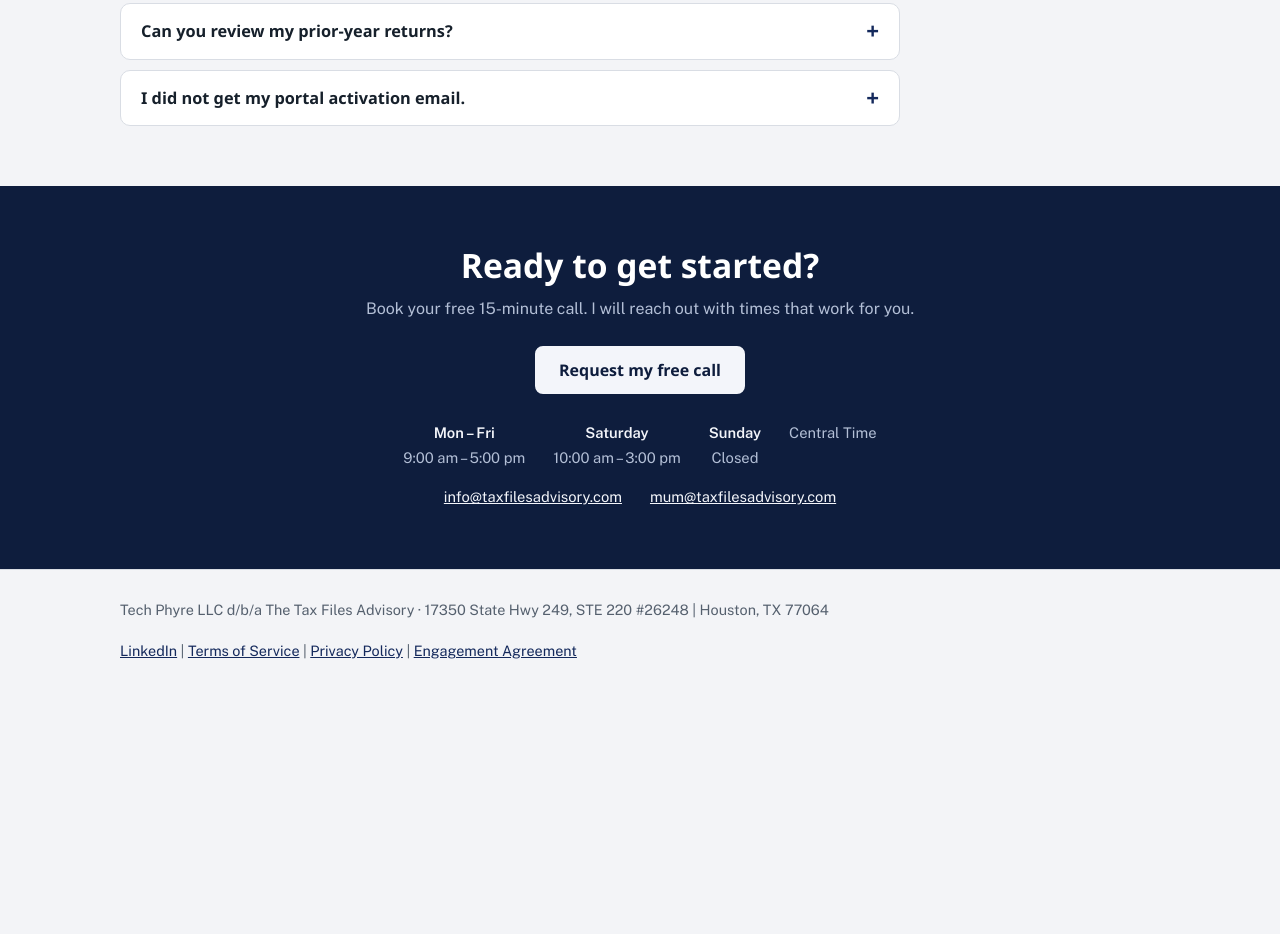
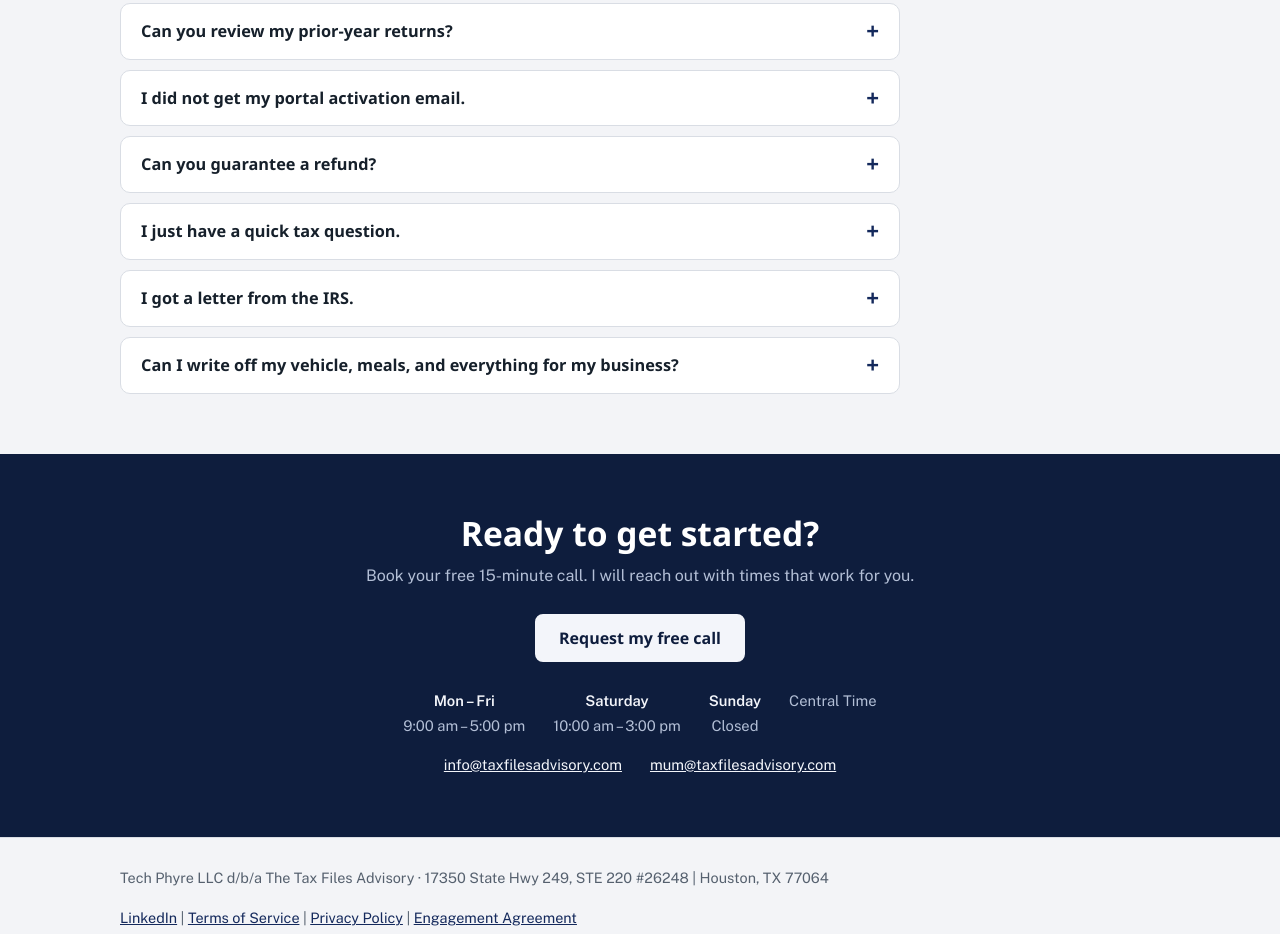
Before and after one commit to aitechphyre/the-tax-files-advisory, a plain HTML site: page new-clients.html in a window 1280 px wide. Shown: the part 3780-4714 px from the top of the page. Before the commit the page ends 4471 px from the top, so only its background shows below. Drawn offline with nearby package versions, Linux system fonts and the light colour scheme; a web font is replaced by a local one.

Commit message:
New Clients: add four quick questions
Co-Authored-By: Claude Sonnet 5.5 <noreply@anthropic.com>
Claude-Session: https://claude.ai/code/session_019eS2Gt2z94qfohzt4BmGTu

```diff
--- a/new-clients.html
+++ b/new-clients.html
@@ -190,6 +190,10 @@ footer .wrap{display:flex;justify-content:space-between;gap:16px;flex-wrap:wrap}
     <details class="q"><summary>What if I am missing some documents?</summary><p>That is very common. Upload what you have, and on our call I will tell you what is still needed and where to find it.</p></details>
     <details class="q"><summary>Can you review my prior-year returns?</summary><p>My review covers the tax year we are preparing. Reviewing or amending earlier years is separate work that we would agree on in writing first.</p></details>
     <details class="q"><summary>I did not get my portal activation email.</summary><p>Check your spam or junk folder first. If it is not there, email <a href="mailto:mum@taxfilesadvisory.com">mum@taxfilesadvisory.com</a> and I will resend it.</p></details>
+    <details class="q"><summary>Can you guarantee a refund?</summary><p>No. No honest tax preparer can. Your refund depends on your income, withholding, and credits. I prepare your return accurately and claim the credits and deductions you qualify for.</p></details>
+    <details class="q"><summary>I just have a quick tax question.</summary><p>Our free 15-minute call is for seeing whether we are a good fit. Advice about your own return is part of the preparation service, because it needs your full picture to be accurate.</p></details>
+    <details class="q"><summary>I got a letter from the IRS.</summary><p>Do not worry, and do not ignore it. Send me a copy by email or the secure portal, and I will tell you whether it is something I can help with.</p></details>
+    <details class="q"><summary>Can I write off my vehicle, meals, and everything for my business?</summary><p>It depends on whether the expense is for the business and whether you have records. Keep your receipts and mileage log, and we will go through what qualifies on our call.</p></details>
   </div>
 </div></section>
 
```
